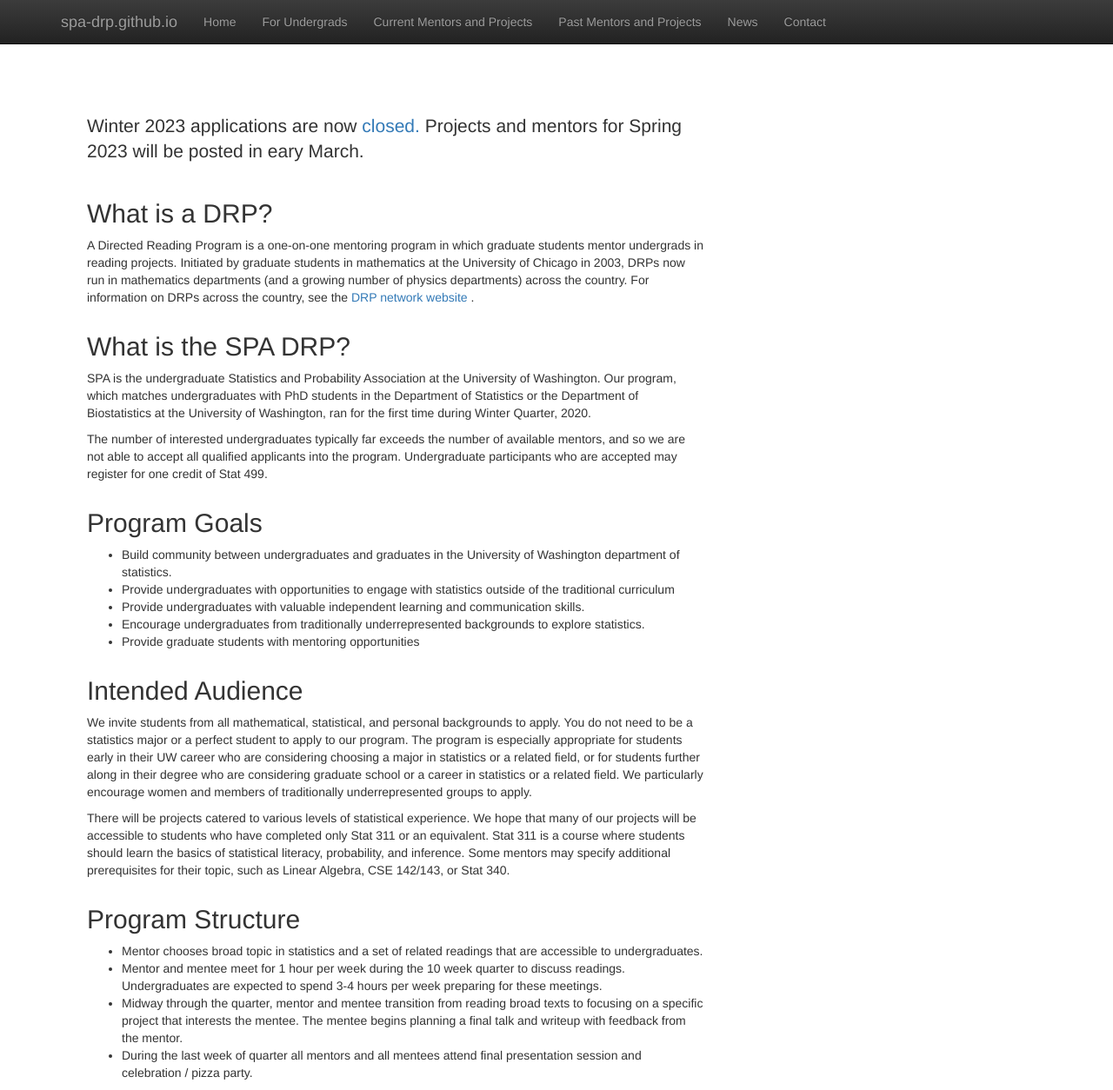
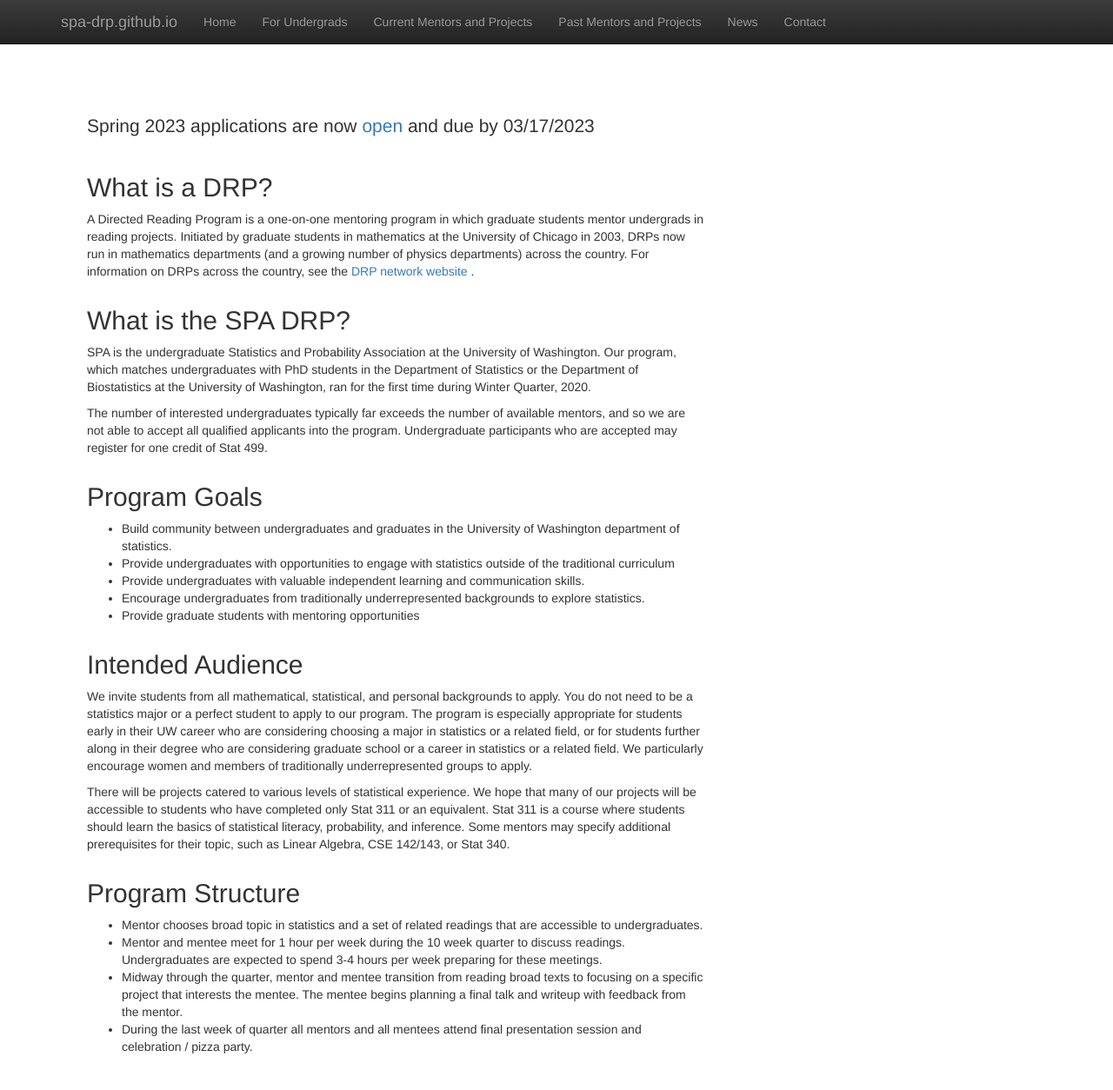
Before and after one commit to SPA-DRP/spa-drp.github.io, a Jekyll site: the page built from index.html, in a window 1280 px wide and 1254 px high. Shown: the whole window at 87% size. Built offline with Jekyll 4.4.1, drawn with Linux system fonts in a browser that asks for light colours; nearby versions of some CDN libraries; library files that are not in the unit come from our copies.

Commit message:
Update links on homepage

```diff
--- a/index.html
+++ b/index.html
@@ -7,7 +7,7 @@ title:  'SPA Directed Reading Program'
 <div class="col-md-8">
   <h2 style="padding-top: 10px;" class="featurette-heading"> </h2>
   <p class="lead">
-  Winter 2023 applications are now <a href="https://docs.google.com/forms/d/e/1FAIpQLSdRmaINDoFIb7V5YWBFnJYgj0X9Z0fHvZEQdqT5gTTZEA1y9w/viewform">closed.</a> Projects and mentors for Spring 2023 will be posted in eary March.
+  Spring 2023 applications are now <a href="https://forms.gle/q9E8dwtqz3NhkbzL8">open</a> and due by 03/17/2023
   </p>
 <!--   <p class = "lead", style="font-size:180%;">
     <center>
```
